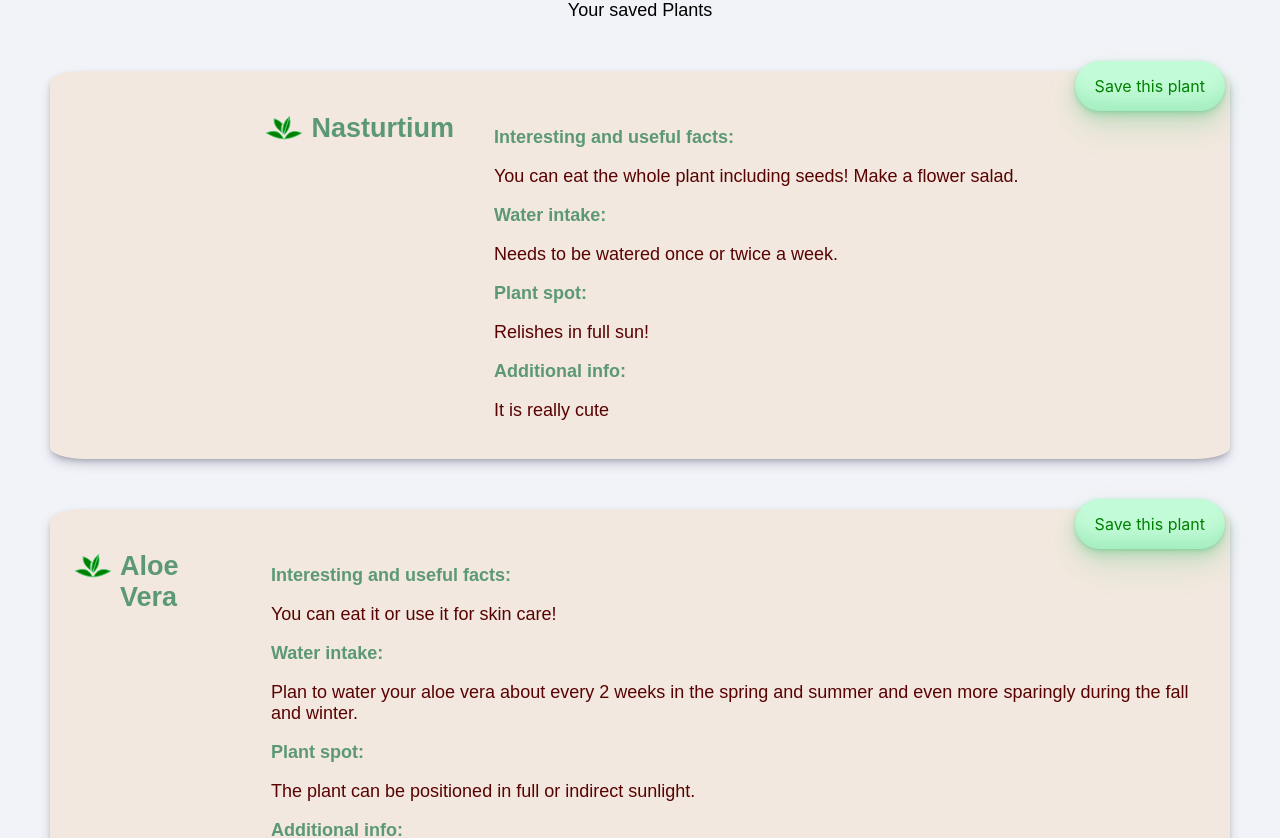
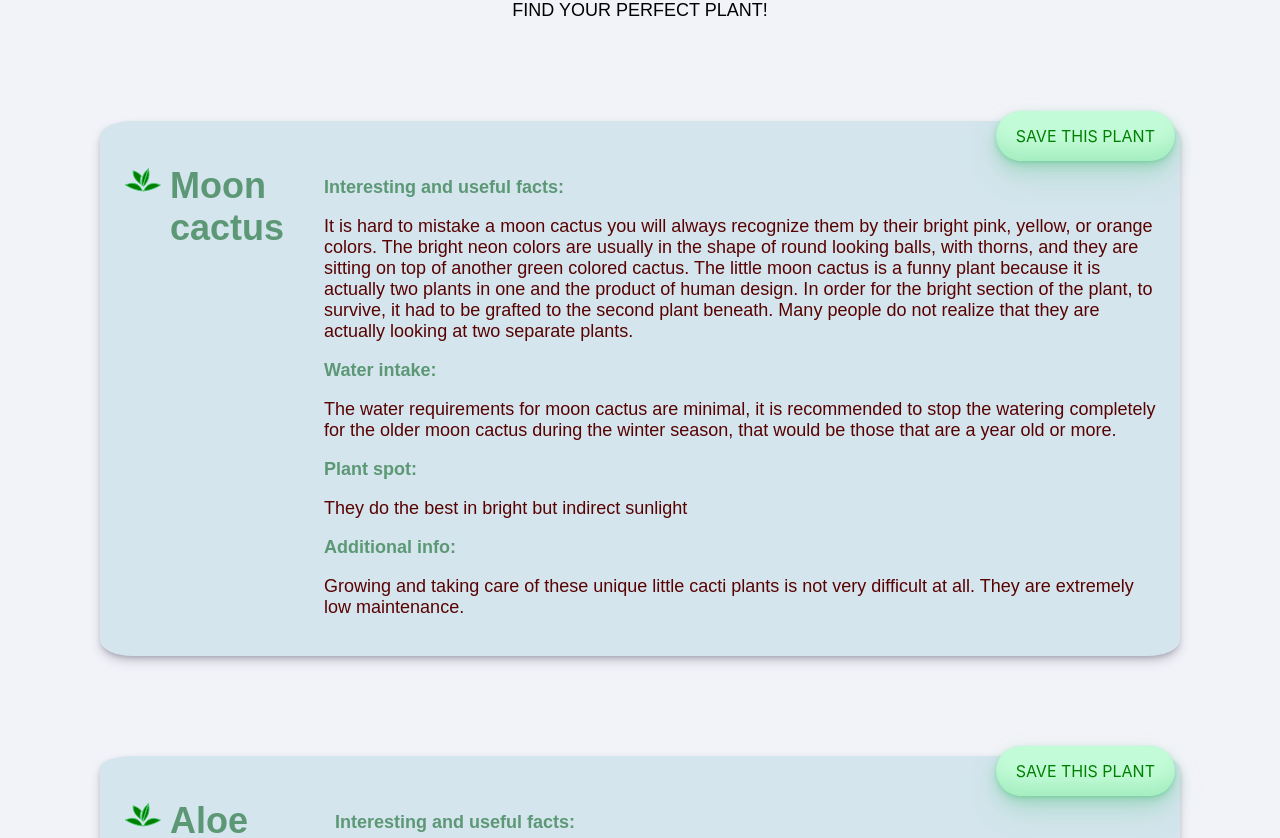
Before and after one commit to LolaMaria/capstone-project, a React (Create React App) app: page / in a window 1280 px wide. Shown: the top 838 px of the page. Built offline with nearby package versions, Linux system fonts and the light colour scheme.

Commit message:
Add styling to cards navigation and button write navigation test

```diff
--- a/src/components/BookmarkButton.js
+++ b/src/components/BookmarkButton.js
@@ -10,6 +10,7 @@ export default function BookmarkButton({ onClick, isBooked }) {
 }
 
 const Button = styled.button`
+  text-transform: uppercase;
   height: 50px;
   position: absolute;
   right: 5px;
--- a/src/components/Card.js
+++ b/src/components/Card.js
@@ -59,15 +59,22 @@ const Card = styled.div`
   display: flex;
   justify-content: center;
   padding: 20px;
-  margin: 50px;
-  background-color: #f2e8df;
+  margin: 100px;
+  background-color: #d4e5ed;
   border-radius: 3%;
+
   box-shadow: rgba(50, 50, 93, 0.25) 0px 6px 12px -2px,
     rgba(0, 0, 0, 0.3) 0px 3px 7px -3px;
   position: relative;
+
+  :hover {
+    transform: scale(1.09);
+    border-color: pink;
+    border-style: bold;
+  }
 `;
-const Name = styled.h2`
-  font-size: 20 px;
+const Name = styled.h1`
+  font-size: 10 px;
   display: flex;
   justify-content: left;
   color: #5c9875;
--- a/src/components/Navigation.js
+++ b/src/components/Navigation.js
@@ -18,16 +18,21 @@ const LinkStyled = styled(NavLink)`
   color: white;
   width: 100%;
   border-radius: 3%;
-
+  font-weight: bold;
+  :hover {
+    color: pink;
+  }
   &.active {
-    background: green;
-    color: white;
+    background: #d4e5ed;
+    color: pink;
   }
 `;
 const Nav = styled.nav`
+  font-size: 1.2em;
+  text-transform: uppercase;
   display: flex;
   justify-content: space-between;
-  background: lightblue;
+  background: #d4e5ed;
   color: white;
   height: 48px;
   border-radius: 3%;
--- a/src/components/data.js
+++ b/src/components/data.js
@@ -1,11 +1,12 @@
 const plantList = [
   {
     _id: '1',
-    name: 'Nasturtium',
-    fact: 'You can eat the whole plant including seeds! Make a flower salad.',
-    water: 'Needs to be watered once or twice a week.',
-    spot: 'Relishes in full sun!',
-    info: 'It is really cute',
+    name: 'Moon cactus',
+    fact: 'It is hard to mistake a moon cactus you will always recognize them by their bright pink, yellow, or orange colors. The bright neon colors are usually in the shape of round looking balls, with thorns, and they are sitting on top of another green colored cactus. The little moon cactus is a funny plant because it is actually two plants in one and the product of human design. In order for the bright section of the plant, to survive, it had to be grafted to the second plant beneath. Many people do not realize that they are actually looking at two separate plants.',
+    water:
+      'The water requirements for moon cactus are minimal, it is recommended to stop the watering completely for the older moon cactus during the winter season, that would be those that are a year old or more.',
+    spot: 'They do the best in bright but indirect sunlight',
+    info: 'Growing and taking care of these unique little cacti plants is not very difficult at all. They are extremely low maintenance.',
     isBooked: false,
   },
   {
@@ -51,7 +52,7 @@ const plantList = [
   {
     _id: '6',
     name: 'Monstera',
-    fact: 'The Monstera is an easy-going plant as well as easy on the eyes.',
+    fact: 'The Monstera is the most famous hipster plant and very easy-going.',
     water:
       'Water every 1-2 weeks, allowing soil to dry out between waterings. Expect to water more often in brighter light and less often in lower light.',
     spot: 'Thrives in bright to medium indirect light.',
@@ -87,12 +88,11 @@ const plantList = [
   },
   {
     _id: '9',
-    name: 'Moon cactus',
-    fact: 'It is hard to mistake a moon cactus you will always recognize them by their bright pink, yellow, or orange colors. The bright neon colors are usually in the shape of round looking balls, with thorns, and they are sitting on top of another green colored cactus. The little moon cactus is a funny plant because it is actually two plants in one and the product of human design. In order for the bright section of the plant, to survive, it had to be grafted to the second plant beneath. Many people do not realize that they are actually looking at two separate plants.',
-    water:
-      'The water requirements for moon cactus are minimal, it is recommended to stop the watering completely for the older moon cactus during the winter season, that would be those that are a year old or more.',
-    spot: 'They do the best in bright but indirect sunlight',
-    info: 'Growing and taking care of these unique little cacti plants is not very difficult at all. They are extremely low maintenance.',
+    name: 'Nasturtium',
+    fact: 'You can eat the whole plant including seeds! Make a flower salad.',
+    water: 'Needs to be watered once or twice a week.',
+    spot: 'Relishes in full sun!',
+    info: 'It is really cute',
     isBooked: false,
   },
 ];
--- a/src/pages/BookmarkPage.js
+++ b/src/pages/BookmarkPage.js
@@ -4,7 +4,7 @@ import styled from 'styled-components';
 export default function BookmarkPage({ savedPlants, onHandleBookmarkClick }) {
   return (
     <>
-      <Header>Your saved Plants</Header>
+      <Header>YOUR SAVED PLANTS</Header>
       {savedPlants.map(
         ({ name, fact, water, spot, info, img, _id, isBooked }) =>
           isBooked && (
@@ -27,4 +27,6 @@ export default function BookmarkPage({ savedPlants, onHandleBookmarkClick }) {
 
 const Header = styled.header`
   color: green;
+  display: flex;
+  justify-content: center;
 `;
--- a/src/pages/HomePage.js
+++ b/src/pages/HomePage.js
@@ -4,7 +4,7 @@ import styled from 'styled-components';
 export default function HomePage({ savedPlants, onHandleBookmarkClick }) {
   return (
     <>
-      <Header>Your saved Plants</Header>
+      <Header>FIND YOUR PERFECT PLANT!</Header>
       {savedPlants.map(
         ({ name, fact, water, spot, info, img, _id, isBooked }) => (
           <PlantCard
```
